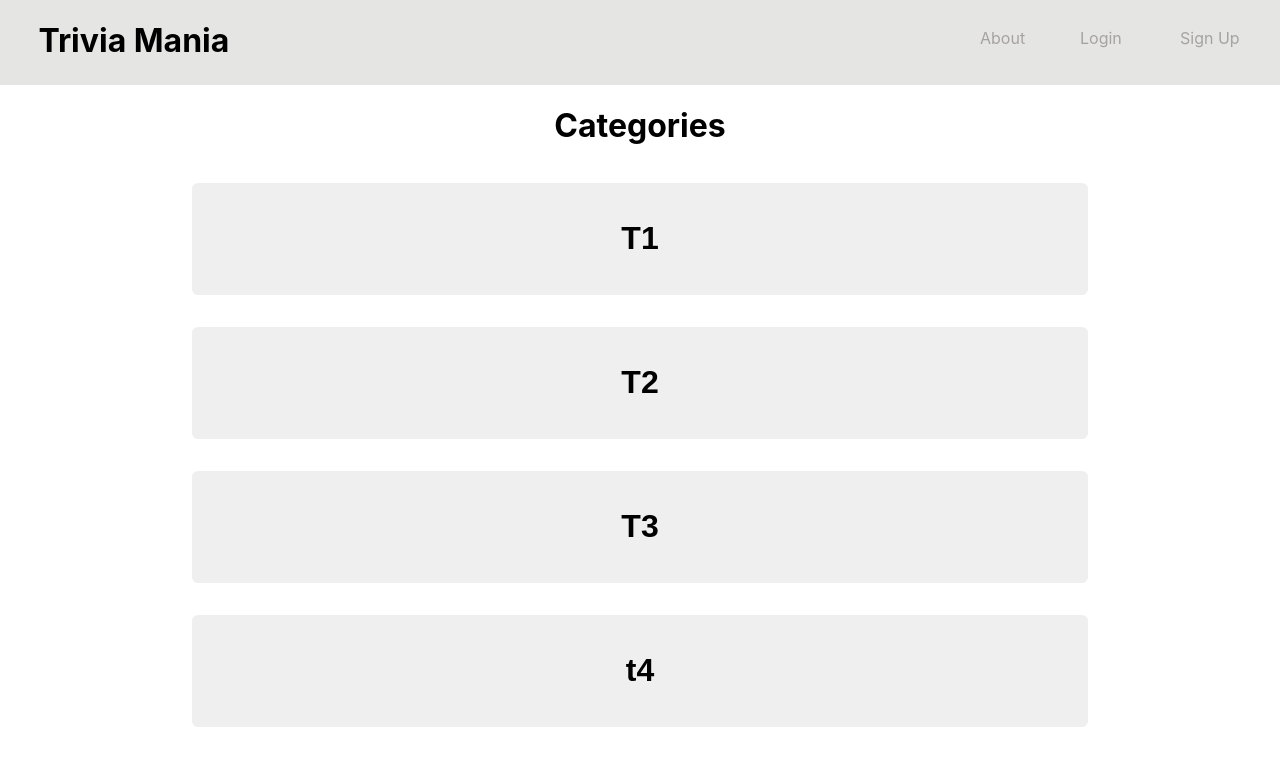
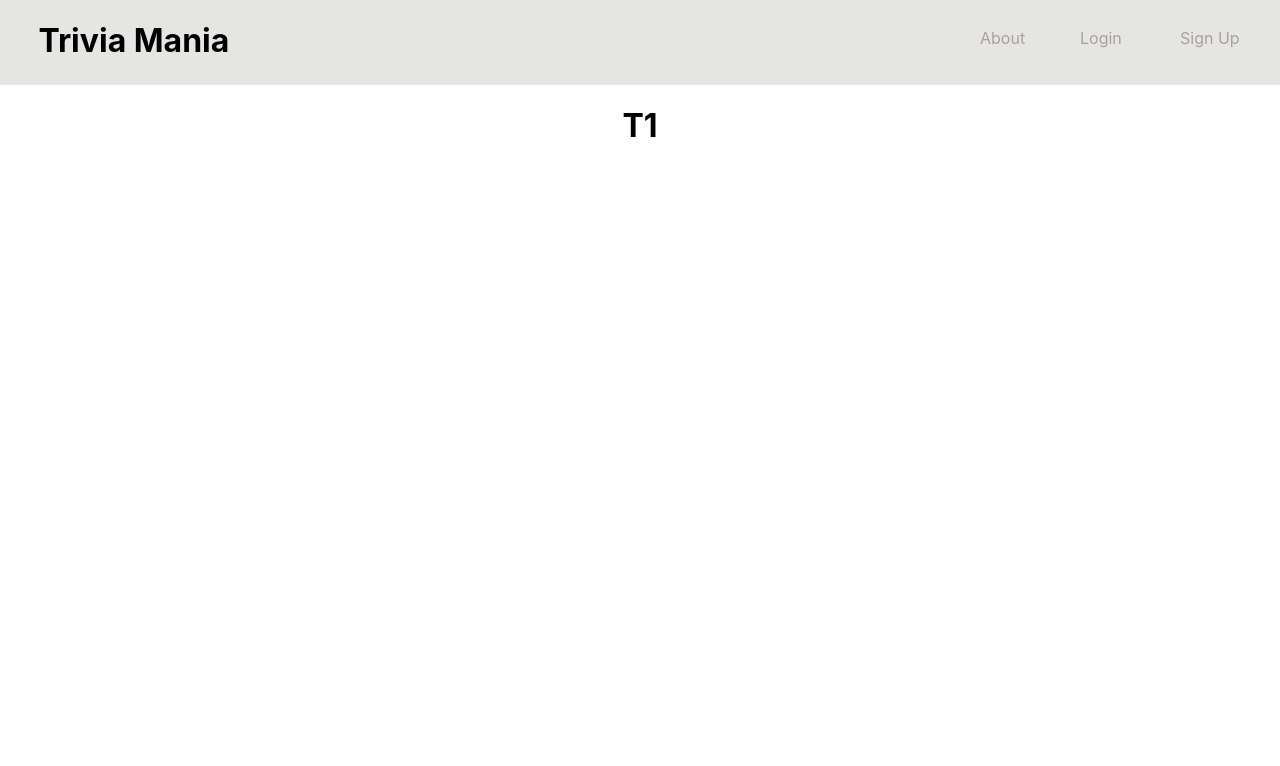
Before and after one commit to JayMurph/AWF-GroupProject, a React (Create React App) app in the folder frontend/: page /quiz in a window 1280 px wide. Both pictures are taken after a click on the button "T1". Shown: the top 766 px of the page. Built offline with nearby package versions, Linux system fonts and the light colour scheme.

Commit message:
quiz sequence page

```diff
--- a/frontend/src/components/CategoryButton.js
+++ b/frontend/src/components/CategoryButton.js
@@ -4,15 +4,15 @@ import { BigButton } from '../StyledElements';
 export default class CategoryButton extends React.Component {
     constructor(props) {
         super(props);
-        console.log(props.category);
         this.state = {
-            category:props.category
+            category:props.category,
+            onClick:props.onClick
         }
     }
 
     render() {
         return (
-            <BigButton>
+            <BigButton onClick={(ev)=>this.state.onClick(this.state.category)}>
                 {this.state.category}
             </BigButton>
         )
--- a/frontend/src/components/CategorySelection.js
+++ b/frontend/src/components/CategorySelection.js
@@ -1,5 +1,11 @@
 import React from "react";
-import { BigButton, ScrollDiv , PageHeader, FlexColumnContainer, CategorySelectionScrollDiv } from "../StyledElements";
+import {
+  BigButton,
+  ScrollDiv,
+  PageHeader,
+  FlexColumnContainer,
+  CategorySelectionScrollDiv,
+} from "../StyledElements";
 import CategoryButton from "./CategoryButton";
 
 export default class CategorySelection extends React.Component {
@@ -14,14 +20,14 @@ export default class CategorySelection extends React.Component {
   }
 
   render() {
-    const listItems = this.state.categories.map((c) => <CategoryButton category={c}/>)
+    const listItems = this.state.categories.map((c) => (
+      <CategoryButton category={c} onClick={this.state.onCategorySelection} />
+    ));
     return (
       <FlexColumnContainer>
         <PageHeader>Categories</PageHeader>
         <FlexColumnContainer>
-            <CategorySelectionScrollDiv>
-                {listItems}
-            </CategorySelectionScrollDiv>
+          <CategorySelectionScrollDiv>{listItems}</CategorySelectionScrollDiv>
         </FlexColumnContainer>
       </FlexColumnContainer>
     );
--- /dev/null
+++ b/frontend/src/components/QuestionsSequence.js
@@ -0,0 +1,8 @@
+import React from "react";
+import { PageHeader } from "../StyledElements";
+
+export default class QuestionsSequence extends React.Component {
+  render() {
+    return <PageHeader>{this.props.category}</PageHeader>;
+  }
+}
--- a/frontend/src/pages/quiz.js
+++ b/frontend/src/pages/quiz.js
@@ -1,28 +1,33 @@
-import React from 'react';
-import CategorySelection from '../components/CategorySelection';
-import { CenteredDiv } from '../StyledElements';
+import React from "react";
+import CategorySelection from "../components/CategorySelection";
+import QuestionsSequence from "../components/QuestionsSequence";
 
 export default class Quiz extends React.Component {
   constructor(props) {
     super(props);
     this.state = {
-            phase:0,
-            root:null,
-            categories:["T1", "T2", "T3", "t4", "t5", "t6", "t7"],
-            onCategorySelection:(c)=>console.log(c)
-        }
+      root: null,
+      currCategory: "",
+      categories: ["T1", "T2", "T3", "t4", "t5", "t6", "t7"],
+    };
 
+    // get categories from API
     this.state.root = (
       <CategorySelection
         categories={this.state.categories}
-                onCategorySelection={this.state.onCategorySelection}
+        onCategorySelection={this.onCategorySelection}
       />
     );
   }
 
+  onCategorySelection = (c) => {
+    // get questions from API
+    // start quiz for category
+    this.setState({ currCategory: c });
+    this.setState({ root: <QuestionsSequence category={c} /> });
+  };
+
   render() {
-        return (
-            this.state.root
-        )
+    return this.state.root;
   }
 }
```
Lines whose indentation alone changed are shown as unchanged.
